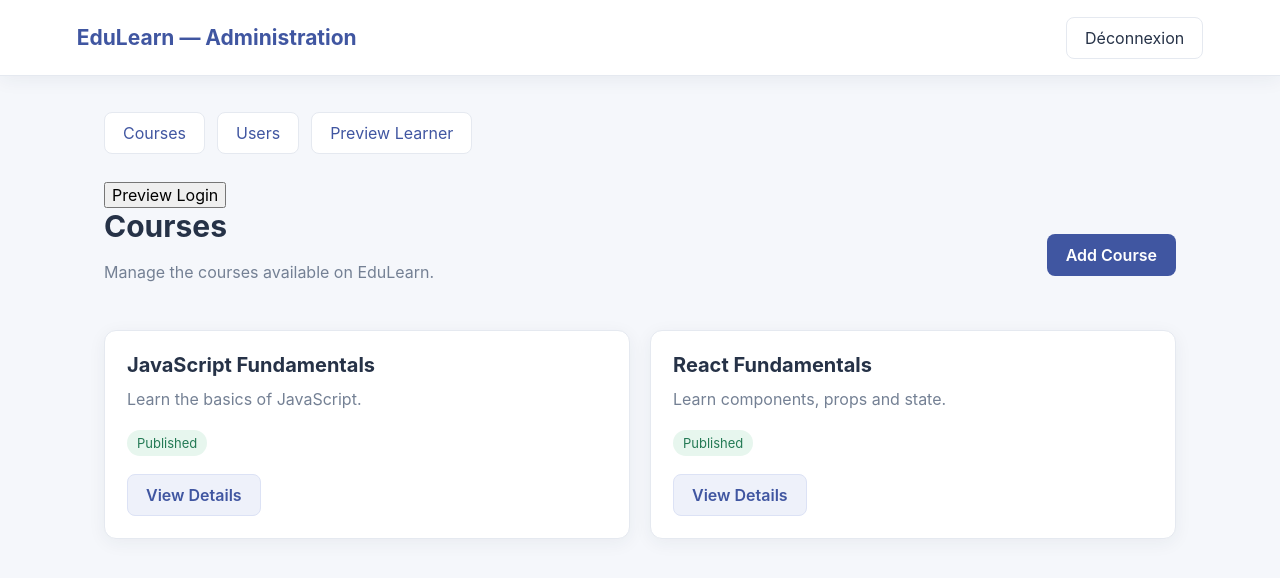
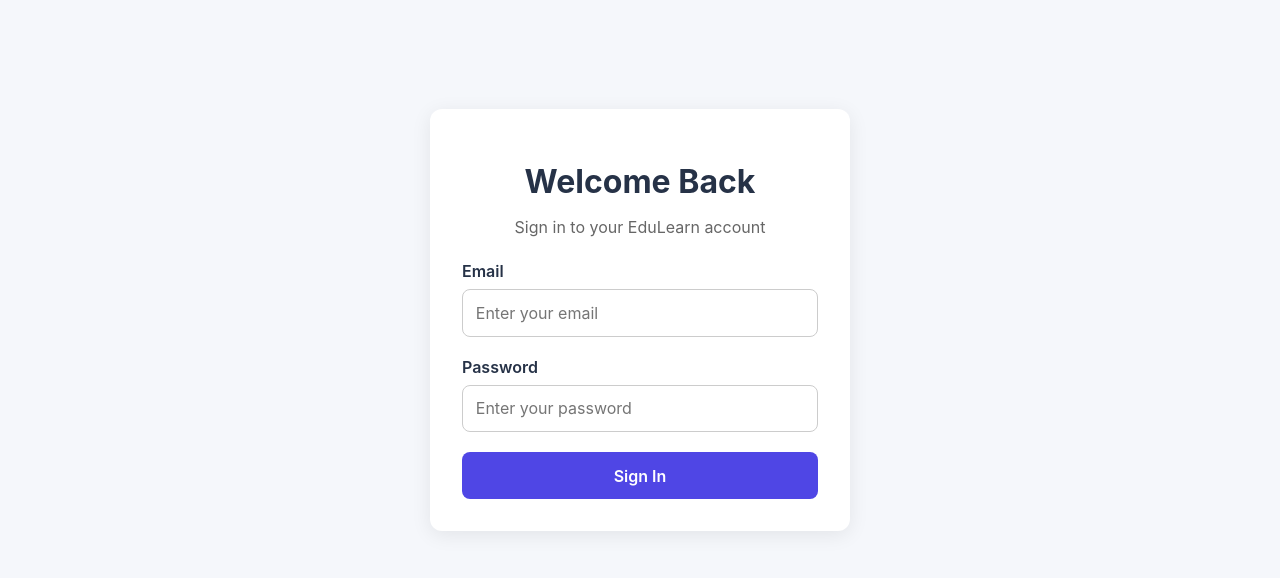
Before and after one commit to chahd-05/LMS-React, a React (Vite) app in the folder Front-end/: page / in a window 1280 px wide. Shown: the top 578 px of the page. Built offline with nearby package versions, Linux system fonts and the light colour scheme; no server answers.

Commit message:
Refactor App component to initialize currentUser from localStorage and update login/logout logic

```diff
--- a/Front-end/src/App.jsx
+++ b/Front-end/src/App.jsx
@@ -15,7 +15,15 @@ import Login from "./pages/Login";
 import { apiRequest } from "./services/api";
 
 function App() {
-  const [currentRole, setCurrentRole] = useState("admin");
+  const [currentUser, setCurrentUser] = useState(() => {
+    try {
+      const savedUser = localStorage.getItem("user");
+      return savedUser ? JSON.parse(savedUser) : null;
+    } catch {
+      return null;
+    }
+  });
+
   const [currentPage, setCurrentPage] = useState("courses");
 
   const [courses] = useState([
@@ -50,7 +58,6 @@ function App() {
     },
   ]);
 
-
   const handleLogin = async ({ email, password }) => {
     const response = await apiRequest("/auth/login", {
       method: "POST",
@@ -62,12 +69,14 @@ const handleLogin = async ({ email, password }) => {
     localStorage.setItem("token", token);
     localStorage.setItem("user", JSON.stringify(user));
 
-  console.log("Logged in user:", user);
+    setCurrentUser(user);
   };
 
+  const handleLogout = () => {
+    localStorage.removeItem("token");
+    localStorage.removeItem("user");
 
-  const handleLogout = () => {
-    setCurrentRole("admin");
+    setCurrentUser(null);
     setCurrentPage("courses");
   };
 
@@ -77,7 +86,9 @@ const handleLogin = async ({ email, password }) => {
         <Users
           users={users}
           onCreateUser={() => console.log("Create user")}
-          onSelectUser={(user) => console.log("Selected user:", user)}
+          onSelectUser={(user) =>
+            console.log("Selected user:", user)
+          }
         />
       );
     }
@@ -93,15 +104,15 @@ const handleLogin = async ({ email, password }) => {
     );
   };
 
-  if (currentRole === "login") {
+  if (!currentUser) {
     return <Login onLogin={handleLogin} />;
   }
 
-  if (currentRole === "learner") {
+  if (currentUser.role === "learner") {
     return (
       <LearnerLayout onLogout={handleLogout}>
         <LearnerHome
-          user={{ name: "Sara" }}
+          user={{ name: currentUser.email }}
           courses={courses}
           onSelectCourse={(course) =>
             console.log("Selected course:", course)
@@ -111,6 +122,7 @@ const handleLogin = async ({ email, password }) => {
     );
   }
 
+  if (currentUser.role === "admin") {
     return (
       <AdminLayout onLogout={handleLogout}>
         <nav className="page-navigation">
@@ -127,25 +139,14 @@ const handleLogin = async ({ email, password }) => {
           >
             Users
           </button>
-
-        <button
-          type="button"
-          onClick={() => setCurrentRole("learner")}
-        >
-          Preview Learner
-        </button>
         </nav>
-
-      <button
-        type="button"
-        onClick={() => setCurrentRole("login")}
-      >
-        Preview Login
-      </button>
 
         {renderAdminPage()}
       </AdminLayout>
     );
   }
 
+  return <Login onLogin={handleLogin} />;
+}
+
 export default App;
```
Lines whose indentation alone changed are shown as unchanged.
